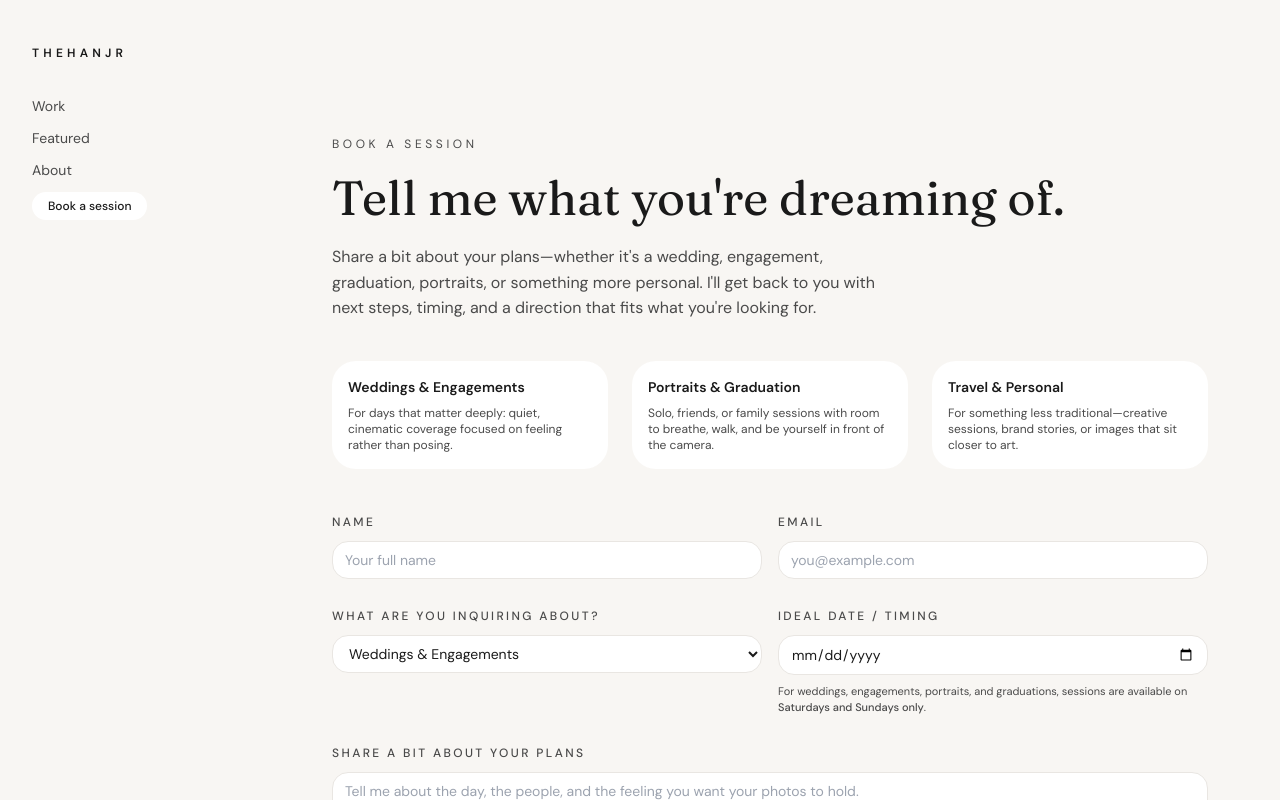
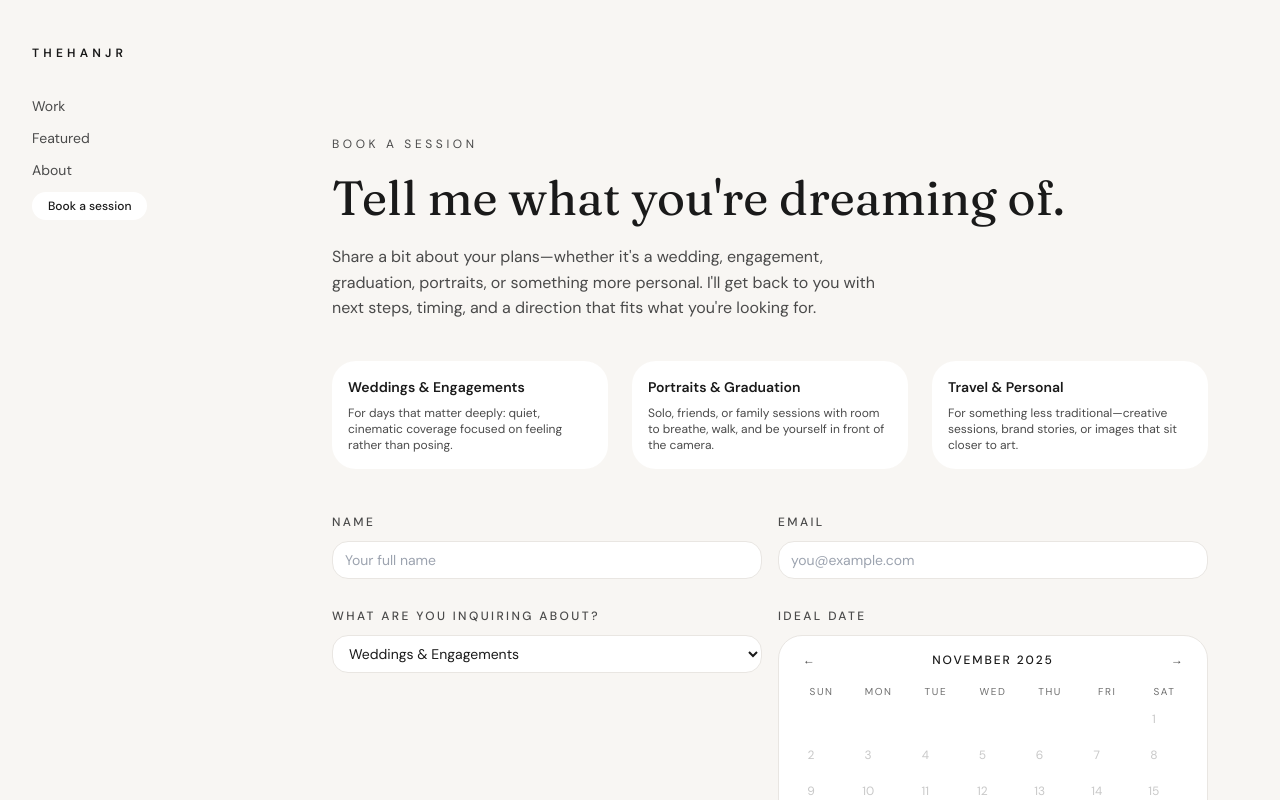
Before and after one commit to russellhanj/thehanjr-portfolio, a Next.js app in the folder thehanjr-portfolio/: page /contact in a window 1280 px wide. Shown: the top 800 px of the page. Built offline with nearby package versions, Linux system fonts and the light colour scheme.

Commit message:
Calendar Picker Customized

```diff
--- a/thehanjr-portfolio/app/contact/page.tsx
+++ b/thehanjr-portfolio/app/contact/page.tsx
@@ -5,49 +5,190 @@ import { PageShell } from "../components/layout/page-shell";
 import { Container } from "../components/ui/container";
 
 type InquiryType =
-  | "Weddings & Engagements"
-  | "Portraits & Graduation"
-  | "Brand / Personal project"
-  | "Other";
+  | "weddings"
+  | "portraits"
+  | "brand"
+  | "other";
+
+type CalendarPickerProps = {
+  label: string;
+  value: Date | null;
+  onChange: (date: Date | null) => void;
+  weekendOnly?: boolean;
+};
+
+function CalendarPicker({ label, value, onChange, weekendOnly }: CalendarPickerProps) {
+  const today = new Date();
+  const [currentMonth, setCurrentMonth] = useState(() => {
+    const start = new Date();
+    start.setDate(1);
+    return start;
+  });
+
+  const year = currentMonth.getFullYear();
+  const month = currentMonth.getMonth(); // 0-11
+  const firstDayOfWeek = new Date(year, month, 1).getDay(); // 0=Sun
+  const daysInMonth = new Date(year, month + 1, 0).getDate();
+
+  const monthLabel = currentMonth.toLocaleString("en-CA", {
+    month: "long",
+    year: "numeric",
+  });
+
+  const isSameDate = (a: Date, b: Date) =>
+    a.getFullYear() === b.getFullYear() &&
+    a.getMonth() === b.getMonth() &&
+    a.getDate() === b.getDate();
+
+  const goToPrevMonth = () => {
+    const next = new Date(currentMonth);
+    next.setMonth(next.getMonth() - 1);
+    setCurrentMonth(next);
+  };
+
+  const goToNextMonth = () => {
+    const next = new Date(currentMonth);
+    next.setMonth(next.getMonth() + 1);
+    setCurrentMonth(next);
+  };
+
+  const handleSelectDay = (day: number) => {
+    const picked = new Date(year, month, day);
+
+    if (weekendOnly) {
+      const dow = picked.getDay(); // 0=Sun, 6=Sat
+      if (dow !== 0 && dow !== 6) return;
+    }
+
+    onChange(picked);
+  };
+
+  const days: (number | null)[] = [
+    ...Array.from({ length: firstDayOfWeek }, () => null),
+    ...Array.from({ length: daysInMonth }, (_, i) => i + 1),
+  ];
+
+  return (
+    <div className="space-y-2">
+      <label className="text-xs font-medium uppercase tracking-[0.2em] text-text-secondary">
+        {label}
+      </label>
+
+      <div className="rounded-2xl border border-gray-100 bg-surface px-4 py-3 shadow-subtle/20">
+        {/* Header: month switcher */}
+        <div className="mb-3 flex items-center justify-between gap-2">
+          <button
+            type="button"
+            onClick={goToPrevMonth}
+            className="rounded-full px-2 py-1 text-xs text-text-secondary hover:bg-surfaceMuted"
+          >
+            ←
+          </button>
+          <p className="text-xs font-medium tracking-[0.16em] uppercase text-text-primary">
+            {monthLabel}
+          </p>
+          <button
+            type="button"
+            onClick={goToNextMonth}
+            className="rounded-full px-2 py-1 text-xs text-text-secondary hover:bg-surfaceMuted"
+          >
+            →
+          </button>
+        </div>
+
+        {/* Weekday labels */}
+        <div className="mb-1 grid grid-cols-7 gap-1 text-center text-[10px] text-text-secondary/80 uppercase tracking-[0.16em]">
+          <span>Sun</span>
+          <span>Mon</span>
+          <span>Tue</span>
+          <span>Wed</span>
+          <span>Thu</span>
+          <span>Fri</span>
+          <span>Sat</span>
+        </div>
+
+        {/* Days grid */}
+        <div className="grid grid-cols-7 gap-1 text-xs">
+          {days.map((day, index) => {
+            if (day === null) {
+              return <div key={index} className="h-8" />;
+            }
+
+            const thisDate = new Date(year, month, day);
+            const isWeekend = [0, 6].includes(thisDate.getDay());
+            const isSelected = value && isSameDate(thisDate, value);
+            const isPast =
+              thisDate < new Date(today.getFullYear(), today.getMonth(), today.getDate());
+            const isDisabled = isPast || (weekendOnly && !isWeekend);
+
+            return (
+              <button
+                key={index}
+                type="button"
+                onClick={() => handleSelectDay(day)}
+                disabled={isDisabled}
+                className={[
+                  "h-8 w-8 rounded-full flex items-center justify-center transition-colors",
+                  isSelected
+                    ? "bg-accent text-white"
+                    : isDisabled
+                    ? "text-text-secondary/30 cursor-not-allowed"
+                    : isWeekend && weekendOnly
+                    ? "text-accent hover:bg-surfaceMuted"
+                    : "text-text-primary hover:bg-surfaceMuted",
+                ].join(" ")}
+              >
+                {day}
+              </button>
+            );
+          })}
+        </div>
+
+        {weekendOnly && (
+          <p className="mt-3 text-[11px] text-text-secondary">
+            Weekend bookings only for weddings and portraits (Saturday or Sunday).
+          </p>
+        )}
+
+        {value && (
+          <p className="mt-1 text-[11px] text-text-secondary">
+            Selected:{" "}
+            {value.toLocaleDateString("en-CA", {
+              weekday: "short",
+              month: "short",
+              day: "numeric",
+              year: "numeric",
+            })}
+          </p>
+        )}
+      </div>
+    </div>
+  );
+}
 
 export default function ContactPage() {
-  const [inquiryType, setInquiryType] = useState<InquiryType>("Weddings & Engagements");
-  const [idealDate, setIdealDate] = useState("");
-  const [dateError, setDateError] = useState<string | null>(null);
-  const [idealTimingText, setIdealTimingText] = useState("");
+  const [inquiryType, setInquiryType] = useState<InquiryType>("weddings");
+  const [selectedDate, setSelectedDate] = useState<Date | null>(null);
+  const [timingText, setTimingText] = useState("");
 
-  const isDateBased =
-    inquiryType === "Weddings & Engagements" ||
-    inquiryType === "Portraits & Graduation";
+  const isWeekendOnly =
+    inquiryType === "weddings" || inquiryType === "portraits";
 
-  function handleInquiryChange(e: React.ChangeEvent<HTMLSelectElement>) {
-    const value = e.target.value as InquiryType;
-    setInquiryType(value);
+  const handleInquiryChange = (value: string) => {
+    const casted = value as InquiryType;
+    setInquiryType(casted);
 
-    // Reset date / timing fields when changing type
-    setIdealDate("");
-    setDateError(null);
-    setIdealTimingText("");
+    // Reset depending on type
+    if (casted === "weddings" || casted === "portraits") {
+      setTimingText("");
+    } else {
+      setSelectedDate(null);
     }
-
-  function handleDateChange(e: React.ChangeEvent<HTMLInputElement>) {
-    const value = e.target.value;
-    setIdealDate(value);
-    setDateError(null);
-
-    if (!value) return;
-
-    const selected = new Date(value + "T00:00:00"); // avoid timezone weirdness
-    const day = selected.getUTCDay(); // 0 = Sunday, 6 = Saturday
-
-    if (day !== 0 && day !== 6) {
-      setDateError("For this session type, only Saturdays and Sundays are available.");
-    }
-  }
+  };
 
   return (
     <PageShell>
-      <section className="pt-10 md:pt-16">
+      <section className="pt-10 md:pt-16 pb-16">
         <Container className="space-y-10 max-w-3xl">
           {/* Intro */}
           <div className="space-y-4">
@@ -96,7 +237,7 @@ export default function ContactPage() {
             </div>
           </div>
 
-          {/* Form (non-functional mockup for now) */}
+          {/* Form (mockup) */}
           <form className="space-y-6">
             <div className="grid gap-4 md:grid-cols-2">
               <div className="space-y-2">
@@ -122,7 +263,6 @@ export default function ContactPage() {
             </div>
 
             <div className="grid gap-4 md:grid-cols-2">
-              {/* Inquiry type */}
               <div className="space-y-2">
                 <label className="text-xs font-medium uppercase tracking-[0.2em] text-text-secondary">
                   What are you inquiring about?
@@ -130,57 +270,41 @@ export default function ContactPage() {
                 <select
                   className="w-full rounded-xl border border-gray-100 bg-surface px-3 py-2 text-sm outline-none focus:border-gray-300 focus:ring-0"
                   value={inquiryType}
-                  onChange={handleInquiryChange}
+                  onChange={(e) => handleInquiryChange(e.target.value)}
                 >
-                  <option>Weddings &amp; Engagements</option>
-                  <option>Portraits &amp; Graduation</option>
-                  <option>Brand / Personal project</option>
-                  <option>Other</option>
+                  <option value="weddings">Weddings &amp; Engagements</option>
+                  <option value="portraits">Portraits &amp; Graduation</option>
+                  <option value="brand">Brand / Personal project</option>
+                  <option value="other">Other</option>
                 </select>
               </div>
 
-              {/* Ideal date / timing */}
+              {/* Conditional timing field */}
+              {isWeekendOnly ? (
+                <CalendarPicker
+                  label="Ideal date"
+                  value={selectedDate}
+                  onChange={setSelectedDate}
+                  weekendOnly
+                />
+              ) : (
                 <div className="space-y-2">
                   <label className="text-xs font-medium uppercase tracking-[0.2em] text-text-secondary">
-                  Ideal date / timing
+                    Ideal timing
                   </label>
-
-                {isDateBased ? (
-                  <>
-                    <input
-                      type="date"
-                      className={`w-full rounded-xl border bg-surface px-3 py-2 text-sm outline-none focus:ring-0 ${
-                        dateError
-                          ? "border-red-400 focus:border-red-400"
-                          : "border-gray-100 focus:border-gray-300"
-                      }`}
-                      value={idealDate}
-                      onChange={handleDateChange}
-                    />
-                    <p className="text-[11px] text-text-secondary">
-                      For weddings, engagements, portraits, and graduations,
-                      sessions are available on <span className="font-medium">Saturdays and Sundays only</span>.
-                    </p>
-                    {dateError && (
-                      <p className="text-[11px] text-red-500">{dateError}</p>
-                    )}
-                  </>
-                ) : (
-                  <>
                   <input
                     type="text"
                     className="w-full rounded-xl border border-gray-100 bg-surface px-3 py-2 text-sm outline-none focus:border-gray-300 focus:ring-0"
-                      placeholder="Share rough dates, months, or preferred days"
-                      value={idealTimingText}
-                      onChange={(e) => setIdealTimingText(e.target.value)}
+                    placeholder="Exact date, month, or general timeframe"
+                    value={timingText}
+                    onChange={(e) => setTimingText(e.target.value)}
                   />
                   <p className="text-[11px] text-text-secondary">
-                      Feel free to mention a month, weekday preferences, or
-                      general availability.
+                    For brand / personal projects, rough timing is totally okay
+                    (season, month, or after a specific event).
                   </p>
-                  </>
+                </div>
               )}
-              </div>
             </div>
 
             <div className="space-y-2">
```
Lines whose indentation alone changed are shown as unchanged.
